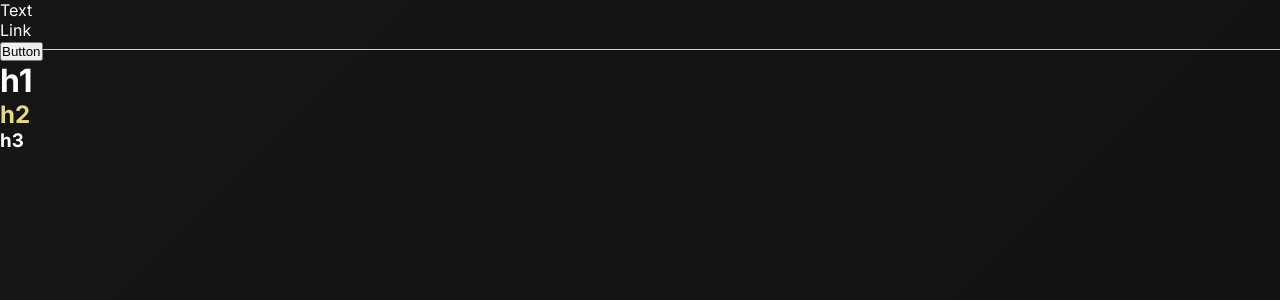
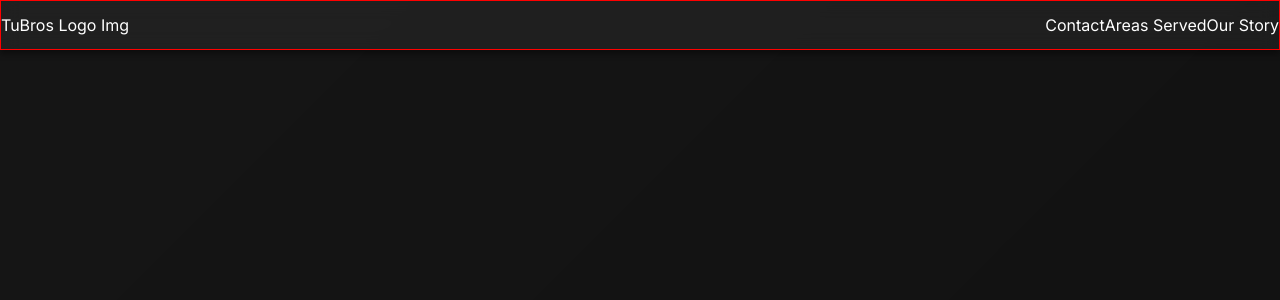
Before and after one commit to DAlsabrook/TuBros_Windows, a Next.js app: page / in a window 1280 px wide. Shown: the top 300 px of the page. Built offline with nearby package versions, Linux system fonts and the light colour scheme.

Commit message:
Getting the content wrapper working and nav bar started

```diff
--- a/app/page.js
+++ b/app/page.js
@@ -4,13 +4,15 @@ export default function Home() {
   return (
     <main className={styles.main}>
       <header className={styles.header}>
-        <div className={styles.content}>
-          <p>Text</p>
-          <a>Link</a><br/>
-          <button>Button</button>
-          <h1>h1</h1>
-          <h2>h2</h2>
-          <h3>h3</h3>
+        <div className={styles.contentWrapper}>
+          <div className={styles.headerContent}>
+            <p>TuBros Logo Img</p>
+            <div className={styles.navItems}>
+              <a href="#">Contact</a>
+              <a href="#">Areas Served</a>
+              <a href="#">Our Story</a>
+            </div>
+          </div>
         </div>
       </header>
       <section>
--- a/app/styles/globals.css
+++ b/app/styles/globals.css
@@ -13,7 +13,15 @@
   margin: 0;
 }
 
-html,
+html {
+  width: 100vw;
+  height: 100%;
+  overflow-x: hidden;
+  overflow-y: hidden;
+  padding: 0;
+  margin: 0;
+}
+
 body {
   width: 100vw;
   height: 100%;
@@ -35,6 +43,8 @@ body {
   color: white;
 }
 
+
+/* Remove defaults for buttons and lists */
 a {
   color: inherit;
   text-decoration: none;
@@ -45,6 +55,10 @@ a:hover {
   cursor: pointer;
 }
 
+button {
+  outline: auto;
+}
+
 h2 {
   color: var(--gold)
 }
--- a/app/styles/page.module.css
+++ b/app/styles/page.module.css
@@ -5,19 +5,45 @@
   margin: 0;
 }
 
-.content {
-  max-width: 768px;
+/* Content wrapper */
+.contentWrapper {
+  display: flex;
+  flex-direction: column;
+  justify-content: center;
+  align-items: center;
+  width: 100%;
+  max-width: 1440px;
   height: 100%;
   padding: 0;
   margin: 0;
 }
 
-
 .header {
   height: 50px;
-  border-bottom: 1px solid var(--gold) !important;
+  display: flex;
+  justify-content: center;
+  align-items: center;
   position: sticky;
   top: 0;
+  background-color: rgba(134, 134, 134, 0.1);
+  /* Semi-transparent background */
+  backdrop-filter: blur(10px);
+  /* Frosted glass effect */
+  -webkit-backdrop-filter: blur(10px);
+  /* For Safari */
+  box-shadow: 0 4px 6px rgba(0, 0, 0, .4);
+  /* Optional: Add a subtle shadow */
+  z-index: 1000;
+}
+
+.headerContent {
+  display: flex;
+  flex-direction: row;
+  justify-content: space-between;
+  align-items: center;
+  width: 100%;
+  height: 100%;
+  border: 1px solid red;
 }
 
 /* Tablet */
```
